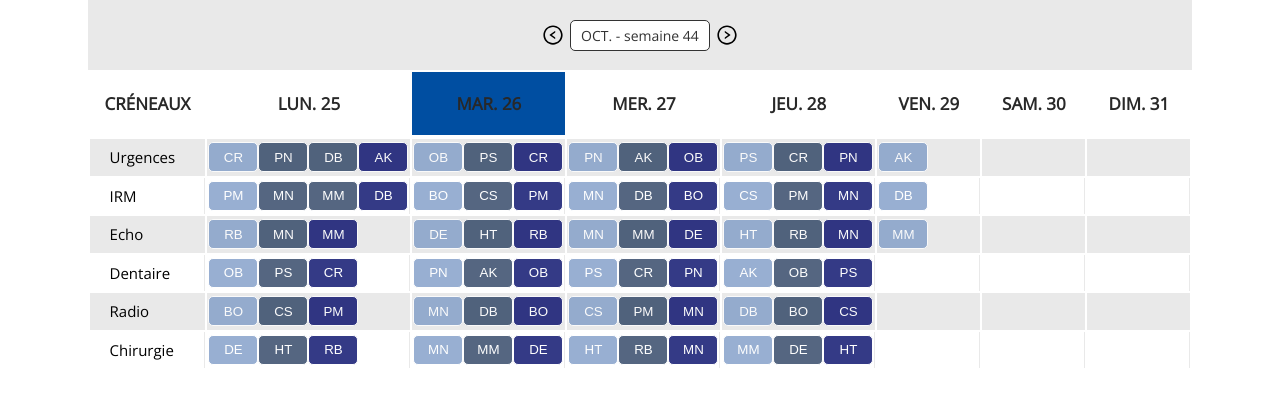
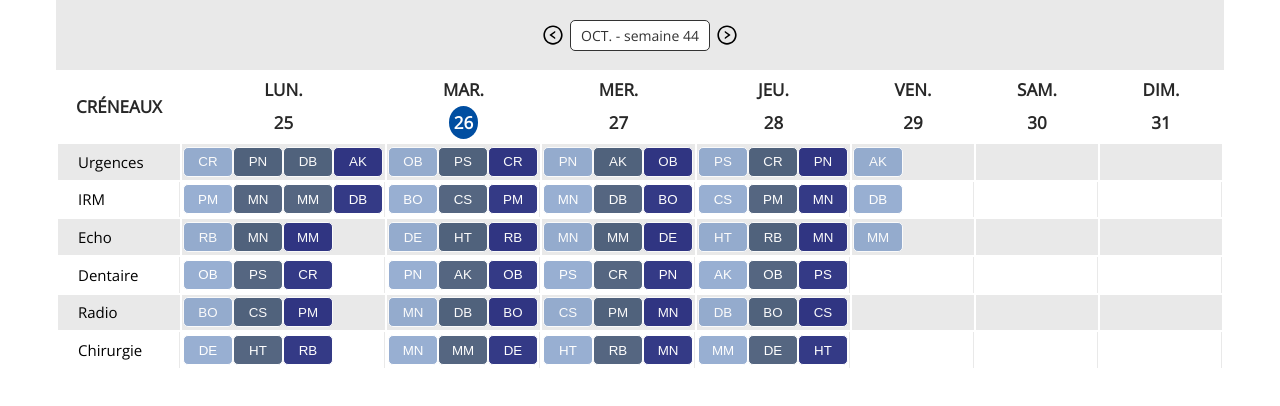
Before and after one commit to quynhnn-vn/react-swappy, a React (Create React App) app: page / in a window 1280 px wide. Shown: the top 406 px of the page. Built offline with nearby package versions, Linux system fonts and the light colour scheme.

Commit message:
Update styles for current day in header

```diff
--- a/src/components/Table.js
+++ b/src/components/Table.js
@@ -12,26 +12,35 @@ export default function Table() {
     const renderDate = () =>
         week.dates &&
         ["CRÉNEAUX", ...week.dates].map((date, index) => (
-            <th
-                key={index}
-                className={
-                    date === formatDate(new Date()) ? "current-date" : null
-                }
-            >
-                {console.log(date === formatDate(new Date()))}
-                {date !== "CRÉNEAUX"
-                    ? formatDateForHeader(new Date(date))
-                    : date}
+            <th key={index}>
+                {date !== "CRÉNEAUX" ? (
+                    <div className="date-header">
+                        <span>
+                            {formatDateForHeader(new Date(date)).substr(0, 4)}
+                        </span>
+                        <span
+                            className={
+                                date === formatDate(new Date())
+                                    ? "current-date-span"
+                                    : null
+                            }
+                        >
+                            {formatDateForHeader(new Date(date)).substr(-2)}
+                        </span>
+                    </div>
+                ) : (
+                    <span>{date}</span>
+                )}
             </th>
         ));
     const renderSlot = () => {
         week.dates &&
             ["CRÉNEAUX", ...week.dates].map((date, index) => (
-                <th key={index}>
+                <td key={index}>
                     {date !== "CRÉNEAUX"
                         ? formatDateForHeader(new Date(date))
                         : date}
-                </th>
+                </td>
             ));
     };
     return (
--- a/src/styles/EventTooltip.css
+++ b/src/styles/EventTooltip.css
@@ -9,7 +9,7 @@
     min-width: 270px;
     background: var(--white);
     box-shadow: 0 2px 5px rgba(0, 0, 0, 0.2);
-    padding: 15px;
+    padding: 15px 25px;
     border-radius: 5px;
     left: 100%;
 }
--- a/src/styles/Table.css
+++ b/src/styles/Table.css
@@ -9,12 +9,29 @@
     font-size: 17px;
     text-align: center;
 }
-.table-header th {
-    padding: 20px 15px;
+.table-header tr th {
+    min-width: 120px;
 }
-.table-header .current-date {
+.table-header .date-header {
+    display: flex;
+    flex-direction: column;
+    justify-content: space-around;
+    align-items: center;
+}
+.table-header .date-header span {
+    padding: 5px;
+}
+.table-header .current-date-span {
     background: var(--dark-blue);
+    color: var(--white);
+    border-radius: 50%;
 }
+/* .table-header .slot-header {
+    width: 100%;
+    font-size: 15px;
+    display: flex;
+    justify-content: space-between;
+} */
 .table-body tr td:first-child {
     padding-left: 20px;
     text-align: left;
--- a/src/utils.js
+++ b/src/utils.js
@@ -7,7 +7,7 @@ export const formatDate = (date) => {
     return format(new Date(date), "yyyy-MM-dd");
 };
 export const formatDateForHeader = (date) => {
-    return format(new Date(date), "eee dd", { locale: fr }).toUpperCase();
+    return format(new Date(date), "eee.dd", { locale: fr }).toUpperCase();
 };
 export const getWeekOfYear = (date) => {
     const weekOfYear = getWeek(new Date(date));
```
Also changed, not shown: 1 other file (tests, documents, lock files or other folders).
